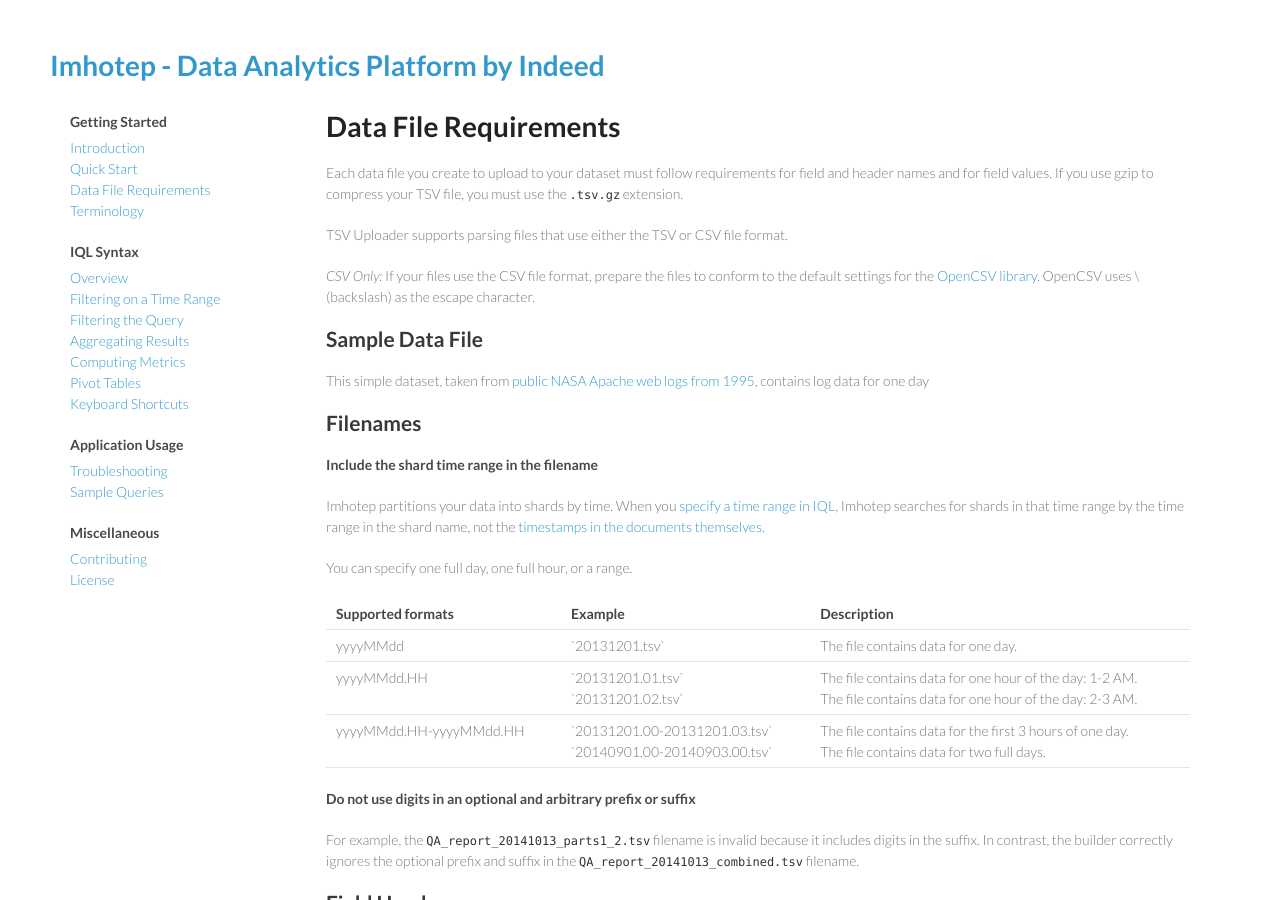
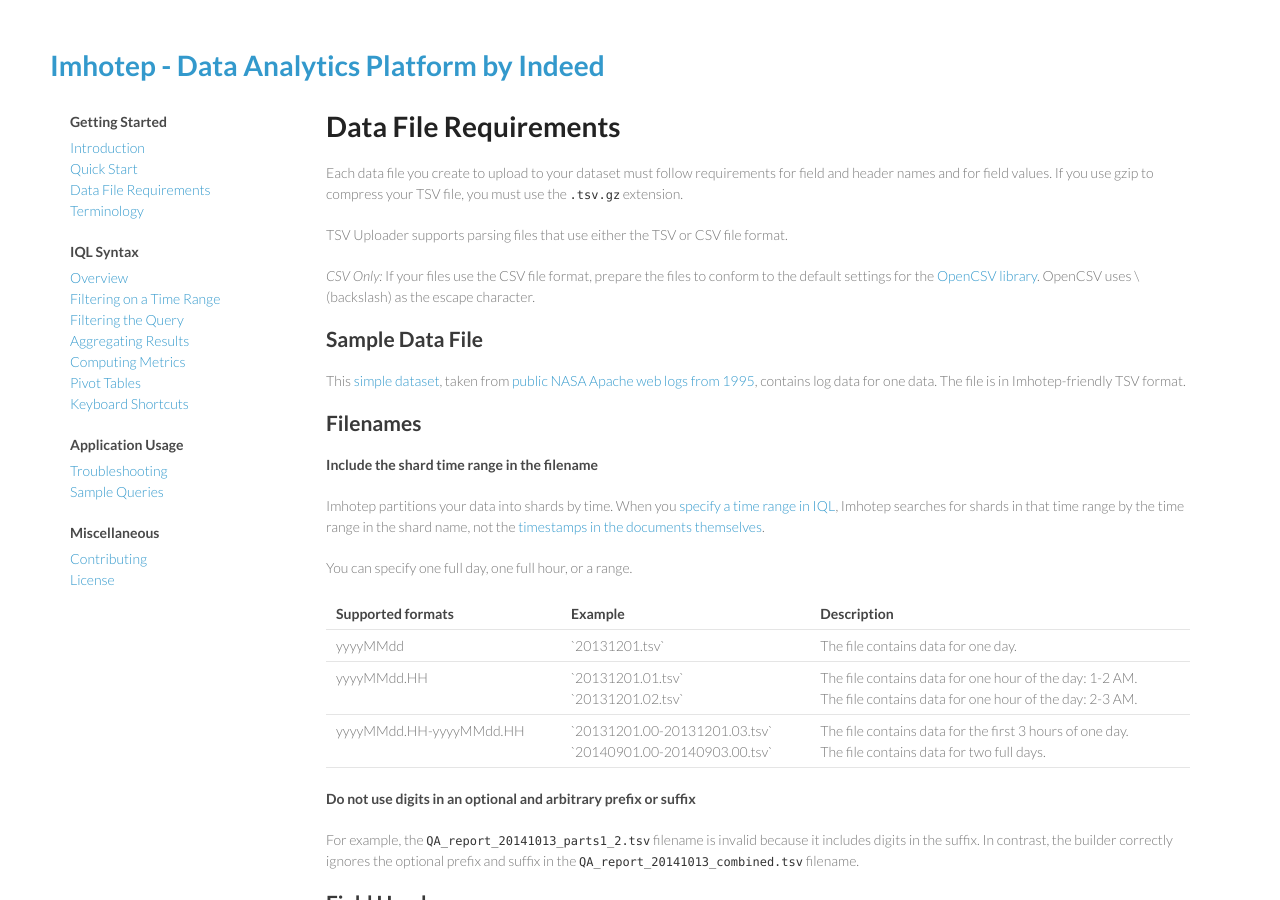
Before and after one commit to indeedeng/imhotep, a Jekyll site: the page built from docs/data-file-requirements.md, in a window 1280 px wide and 900 px high. Built offline with Jekyll 4.4.1, drawn with Linux system fonts in a browser that asks for light colours; Markdown is read by kramdown in place of the engine named in the settings.

Commit message:
adding tsv file

```diff
--- a/docs/data-file-requirements.md
+++ b/docs/data-file-requirements.md
@@ -11,7 +11,7 @@
 *CSV Only:* If your files use the CSV file format, prepare the files to conform to the default settings for the [OpenCSV library](http://opencsv.sourceforge.net/apidocs/constant-values.html#au.com.bytecode.opencsv.CSVParser.DEFAULT_STRICT_QUOTES). OpenCSV uses \ (backslash) as the escape character.
 
 ## Sample Data File
-This simple dataset, taken from [public NASA Apache web logs from 1995](http://ita.ee.lbl.gov/html/contrib/NASA-HTTP.html), contains log data for one day
+This [simple dataset](http://indeedeng.github.io/imhotep/files/19950801.tsv), taken from [public NASA Apache web logs from 1995](http://ita.ee.lbl.gov/html/contrib/NASA-HTTP.html), contains log data for one data. The file is in Imhotep-friendly TSV format.
 
 ## Filenames
 
```
Also changed, not shown: files/19950801.tsv (renamed from 19950801.tsv).
